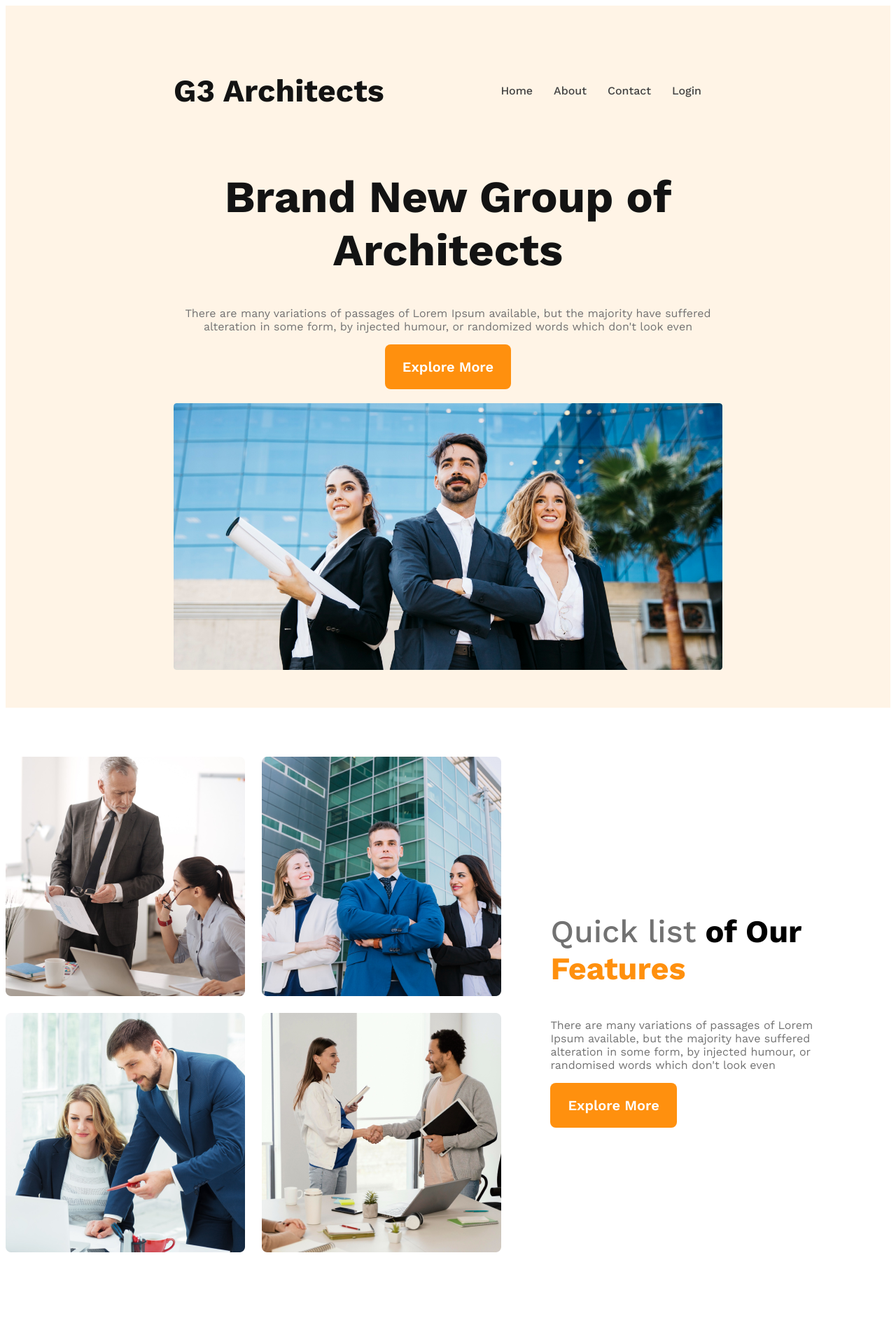
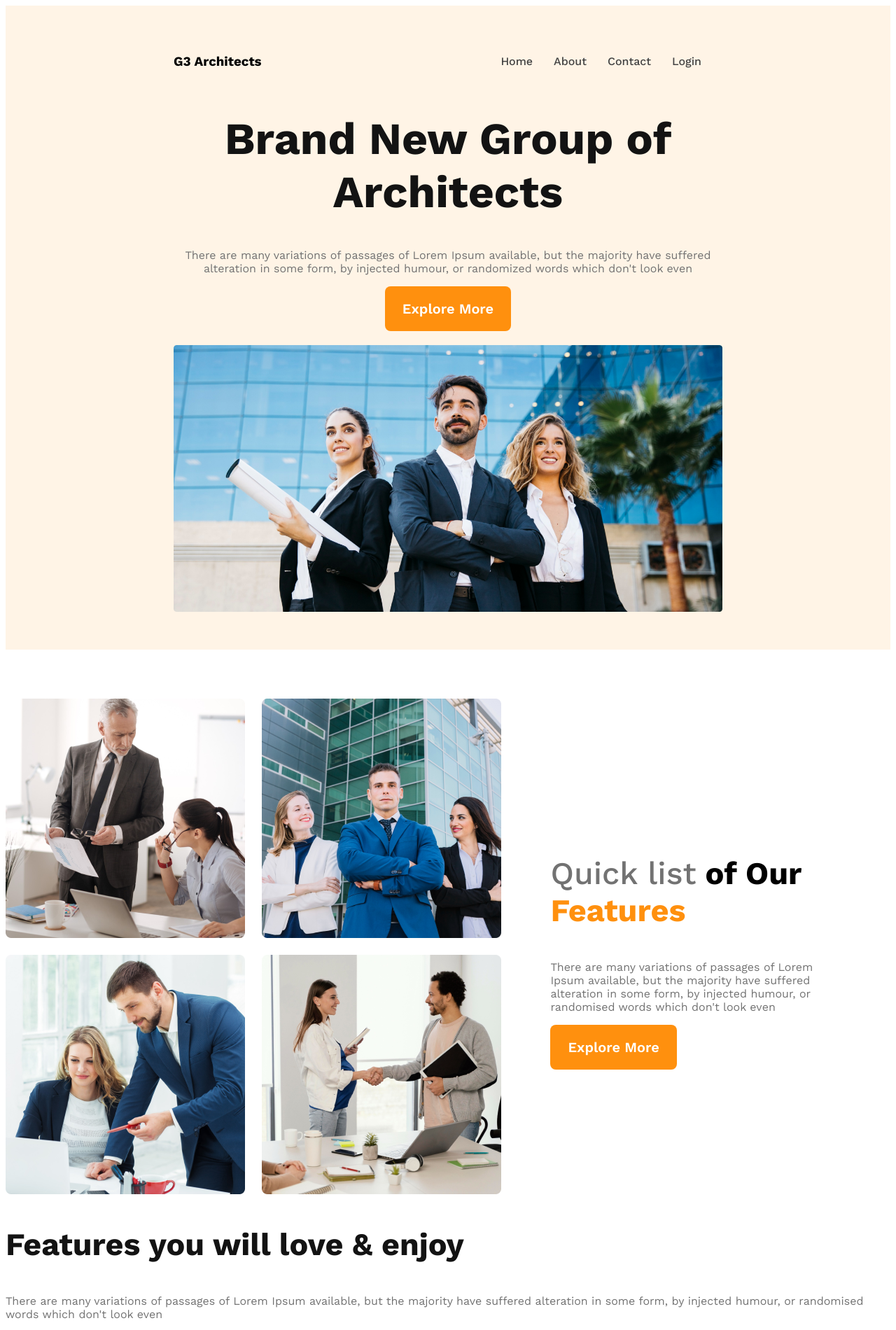
Before and after one commit to Mehrab-Vai/g3-architects-website, a plain HTML site: page index.html in a window 1280 px wide. Shown: the whole page at 70% size. Before the commit the page ends 1859 px from the top, so only its background shows below. Drawn offline with nearby package versions, Linux system fonts and the light colour scheme.

Commit message:
features and facts setup

```diff
--- a/index.html
+++ b/index.html
@@ -9,7 +9,7 @@
 <body>
     <header>
         <nav>
-            <h3 class="nav-title">G3 Architects</h3>
+            <h3 class=".section-title">G3 Architects</h3>
             <ul>
                 <li><a href="">Home</a></li>
                 <li><a href="">About</a></li>
@@ -42,6 +42,15 @@
                 <button class="btn-primary">Explore More</button>
             </div>
         </section>
+        <section class="features">
+
+        </section>
+        <section class="facts">
+            <h3 class="section-title">Features you will love & enjoy</h3>
+            <p class="text-light-gray">
+                There are many variations of passages of Lorem Ipsum available, but the majority have suffered alteration in some form, by injected humour, or randomised words which don't look even
+            </p>
+        </section>
     </main>
     <footer>
 
--- a/styles/architects.css
+++ b/styles/architects.css
@@ -19,6 +19,12 @@
     color: #727272;
 }
 
+.section-title{
+    color: #131313;
+    font-weight: 700;
+    font-size: 2.8rem;
+}
+
 header{
     background-color: rgba(255, 144, 14, 0.1);
     padding: 50px 240px;
@@ -28,12 +34,6 @@ nav{
     display: flex;
     justify-content: space-between;
     align-items: center;
-}
-
-.nav-title{
-    color: #131313;
-    font-weight: 700;
-    font-size: 2.8rem;
 }
 
 nav>ul{
```
